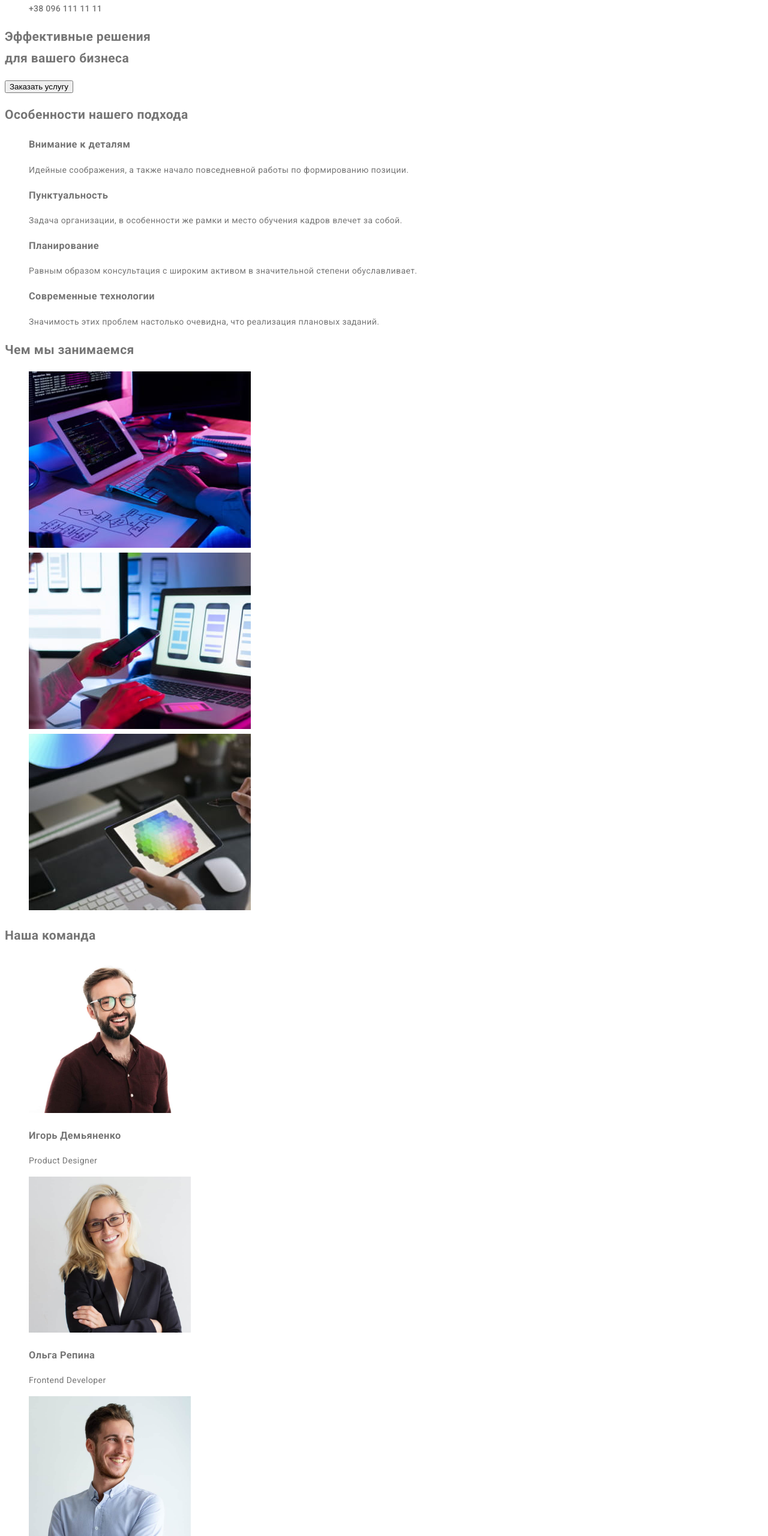
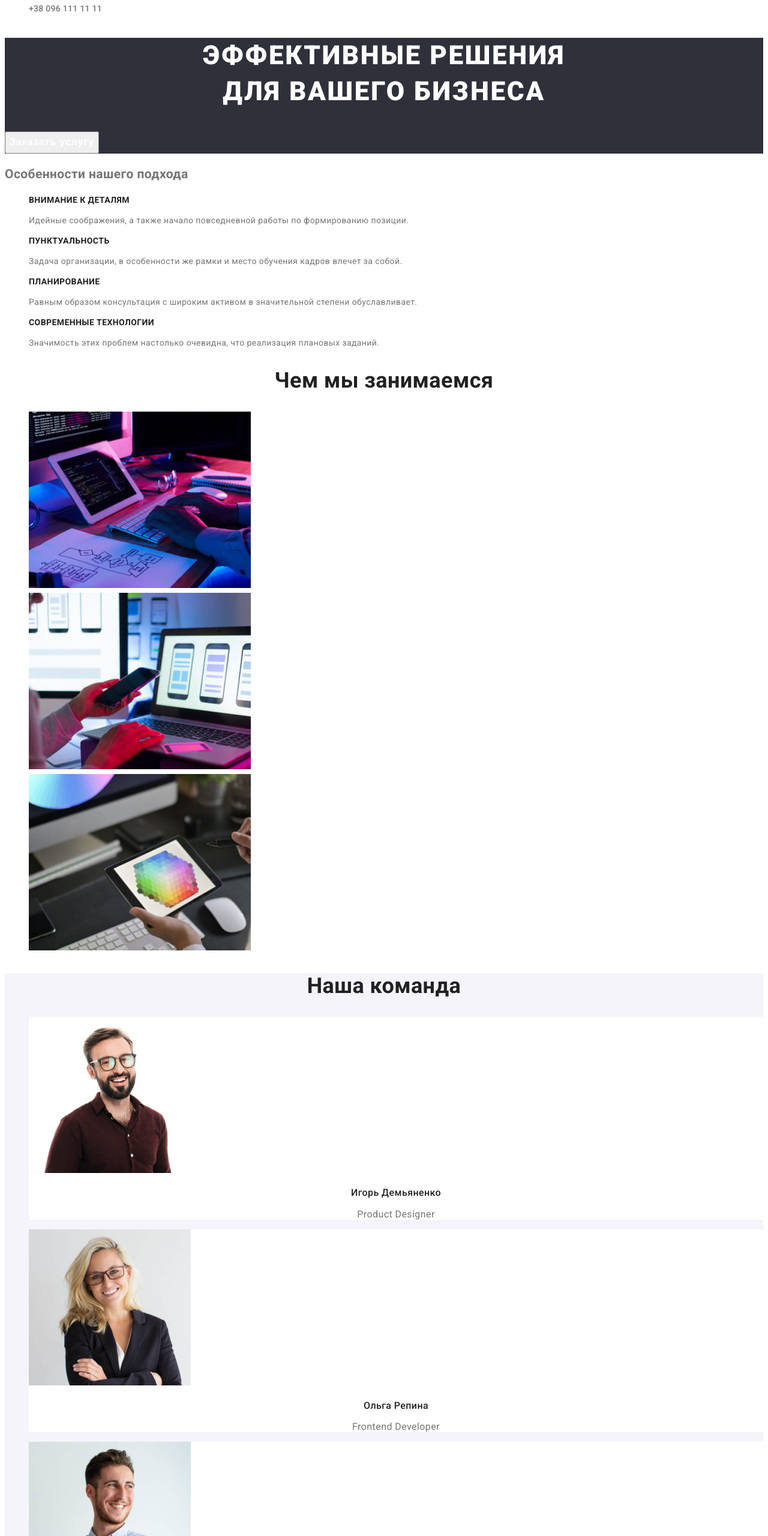
Before and after one commit to tanetti/goit-markup-hw-02, a plain HTML site: page index.html in a window 1280 px wide. Shown: the part 160-2720 px from the top of the page at 60% size. Drawn offline with Linux system fonts and the light colour scheme.

Commit message:
Добавляет больше стилей

```diff
--- a/css/styles.css
+++ b/css/styles.css
@@ -5,6 +5,7 @@
 
     --header-text-color: #212121;
     --main-text-color: #757575;
+    --hero-text-color: #fff;
 
     --accent-color: #2196f3;
 }
@@ -19,6 +20,7 @@ body {
     letter-spacing: 0.03em;
 }
 
+/* Заглушки */
 .list {
     list-style: none;
 }
@@ -27,8 +29,9 @@ body {
     text-decoration: none;
 }
 
+/* Ссылки */
 .logo-link {
-    color: #000;
+    color: var(--accent-color);
     font-family: 'Raleway', sans-serif;
     font-weight: 700;
     font-size: 26px;
@@ -43,10 +46,6 @@ body {
     color: #fff;
 }
 
-.logo-accent {
-    color: var(--accent-color);
-}
-
 .nav-link {
     color: var(--header-text-color);
     font-weight: 500;
@@ -57,19 +56,14 @@ body {
 .contact-link {
     color: var(--main-text-color);
     font-weight: 500;
-
-    /* Необходимо для снятия italic от тега address */
-    font-style: normal;
-
+    font-style: normal;/* Необходимо для снятия italic от тега address */
     line-height: 1.14;
     letter-spacing: 0.02em;
 }
 
 .geo-link {
     color: #fff;
-    font-family: 'Roboto';
-    font-weight: 400;
-    font-style: normal;
+    font-style: normal; /* Необходимо для снятия italic от тега address */
 }
 
 .nav-link:hover,
@@ -81,6 +75,78 @@ body {
     color: var(--accent-color);
 }
 
+/* Герой */
+.hero {
+    background-color: var(--hero-footer-backround-color);
+}
+
+.hero-title {
+    color: var(--hero-text-color);
+    font-weight: 900;
+    font-size: 44px;
+    line-height: 1.36;
+    text-align: center;
+    letter-spacing: 0.06em;
+    text-transform: uppercase;
+}
+
+.hero-button {
+    color: var(--hero-text-color);
+    font-weight: 700;
+    font-size: 16px;
+    line-height: 1.9;
+    display: flex;
+    align-items: center;
+    text-align: center;
+    letter-spacing: 0.06em;
+}
+
+/* Особенности */
+.hiden-header {
+    /* Убрать видимость семантического заголовка */
+}
+
+.features-header {
+    color: var(--header-text-color);
+    font-weight: 700;
+    font-size: 14px;
+    line-height: 1.14;
+    text-transform: uppercase;
+}
+
+/* Общий хедер */
+.header {
+    color: var(--header-text-color);
+    font-weight: 700;
+    font-size: 36px;
+    line-height: 1.2;
+    text-align: center;
+}
+
+/* Команда */
+.team {
+    background-color: var(--secondary-backround-color);
+}
+
+.team-card {
+    background-color: #fff;
+}
+
+.team-name {
+    color: var(--header-text-color);
+    font-weight: 500;
+    font-size: 16px;
+    line-height: 1.2;
+    text-align: center;
+}
+
+.team-position {
+    font-size: 16px;
+    line-height: 1.2;
+    text-align: center;
+}
+
+/* Футер */
 .footer {
     background-color: var(--hero-footer-backround-color);
 }
--- a/index.html
+++ b/index.html
@@ -11,9 +11,11 @@
     <link href="https://fonts.googleapis.com/css2?family=Raleway:wght@700&family=Roboto:wght@400;500;700;900&display=swap" rel="stylesheet">
 </head>
 <body>
+
+    <!-- Хедер -->
     <header>
         <nav>
-            <a class="logo-link header-link link-decor" lang="en" href="./index.html"><span class="logo-accent">Web</span>Studio</a>
+            <a class="logo-link link-decor" lang="en" href="./index.html">Web<span class="header-link">Studio</span></a>
             <ul class="list">
                 <li><a class="nav-link link-decor" href="./index.html">Студия</a></li>
                 <li><a class="nav-link link-decor" href="./portfolio.html">Портфолио</a></li>
@@ -29,35 +31,42 @@
             </li>
         </ul>
     </header>
+
+    <!-- Уникальный контент -->
     <main>
+
+        <!-- Герой -->
+        <section class="hero">
+            <h1 class="hero-title">Эффективные решения<br/>для вашего бизнеса</h1>
+            <button class="hero-button" type="button">Заказать услугу</button>
+        </section>
+
+        <!-- Особенности -->
         <section>
-            <h1>Эффективные решения<br/>для вашего бизнеса</h1>
-            <button type="button">Заказать услугу</button>
-        </section>
-        <section>
-            <!--Спрятать заголовок при помощи CSS-->
-            <h2>Особенности нашего подхода</h2>
+            <h2 class="hiden-header">Особенности нашего подхода</h2>
             <ul class="list">
                 <li>
-                    <h3>Внимание к деталям</h3>
+                    <h3 class="features-header">Внимание к деталям</h3>
                     <p>Идейные соображения, а также начало повседневной работы по формированию позиции.</p>
                 </li>
                 <li>
-                    <h3>Пунктуальность</h3>
+                    <h3 class="features-header">Пунктуальность</h3>
                     <p>Задача организации, в особенности же рамки и место обучения кадров влечет за собой.</p>
                 </li>
                 <li>
-                    <h3>Планирование</h3>
+                    <h3 class="features-header">Планирование</h3>
                     <p>Равным образом консультация с широким активом в значительной степени обуславливает.</p>
                 </li>
                 <li>
-                    <h3>Современные технологии</h3>
+                    <h3 class="features-header">Современные технологии</h3>
                     <p>Значимость этих проблем настолько очевидна, что реализация плановых заданий.</p>
                 </li>
             </ul>
         </section>
+
+        <!-- Робота -->
         <section>
-            <h2>Чем мы занимаемся</h2>
+            <h2 class="header">Чем мы занимаемся</h2>
             <ul class="list">
                 <li>
                     <img width="370" height="294" src="./images/job1.jpg" alt="Написание кода">
@@ -70,34 +79,38 @@
                 </li>
             </ul>
         </section>
-        <section>
-            <h2>Наша команда</h2>
+
+        <!-- Команда -->
+        <section class="team">
+            <h2 class="header">Наша команда</h2>
             <ul class="list">
-                <li>
+                <li class="team-card">
                     <img width="270" height="260" src="./images/team-member1.jpg" alt="Член команды">
-                    <h3>Игорь Демьяненко</h3>
-                    <p lang="en">Product Designer</p>
+                    <h3 class="team-name">Игорь Демьяненко</h3>
+                    <p class="team-position" lang="en">Product Designer</p>
                 </li>
-                <li>
+                <li class="team-card">
                     <img width="270" height="260" src="./images/team-member2.jpg" alt="Член команды">
-                    <h3>Ольга Репина</h3>
-                    <p lang="en">Frontend Developer</p>
+                    <h3 class="team-name">Ольга Репина</h3>
+                    <p class="team-position" lang="en">Frontend Developer</p>
                 </li>
-                <li>
+                <li class="team-card">
                     <img width="270" height="260" src="./images/team-member3.jpg" alt="Член команды">
-                    <h3>Николай Тарасов</h3>
-                    <p lang="en">Marketing</p>
+                    <h3 class="team-name">Николай Тарасов</h3>
+                    <p class="team-position" lang="en">Marketing</p>
                 </li>
-                <li>
+                <li class="team-card">
                     <img width="270" height="260" src="./images/team-member4.jpg" alt="Член команды">
-                    <h3>Михаил Ермаков</h3>
-                    <p lang="en">UI Designer</p>
+                    <h3 class="team-name">Михаил Ермаков</h3>
+                    <p class="team-position" lang="en">UI Designer</p>
                 </li>
             </ul>
         </section>
     </main>
+
+    <!-- Футер -->
     <footer class="footer">
-        <a class="logo-link footer-link link-decor" lang="en" href="./index.html"><span class="logo-accent">Web</span>Studio</a>
+        <a class="logo-link link-decor" lang="en" href="./index.html">Web<span class="footer-link">Studio</span></a>
         <address>
             <ul class="list">
                 <li>
```
Also changed, not shown: portfolio.html (+20 -14 lines).
